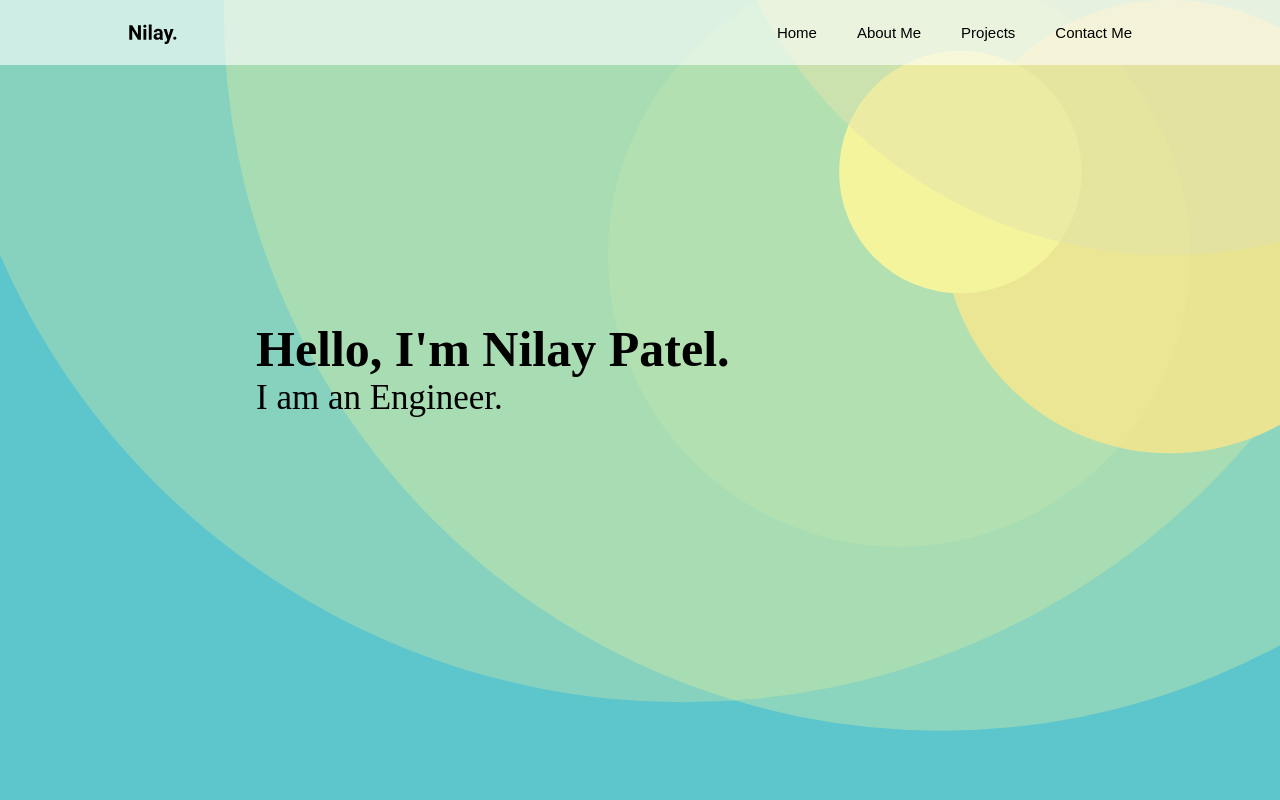
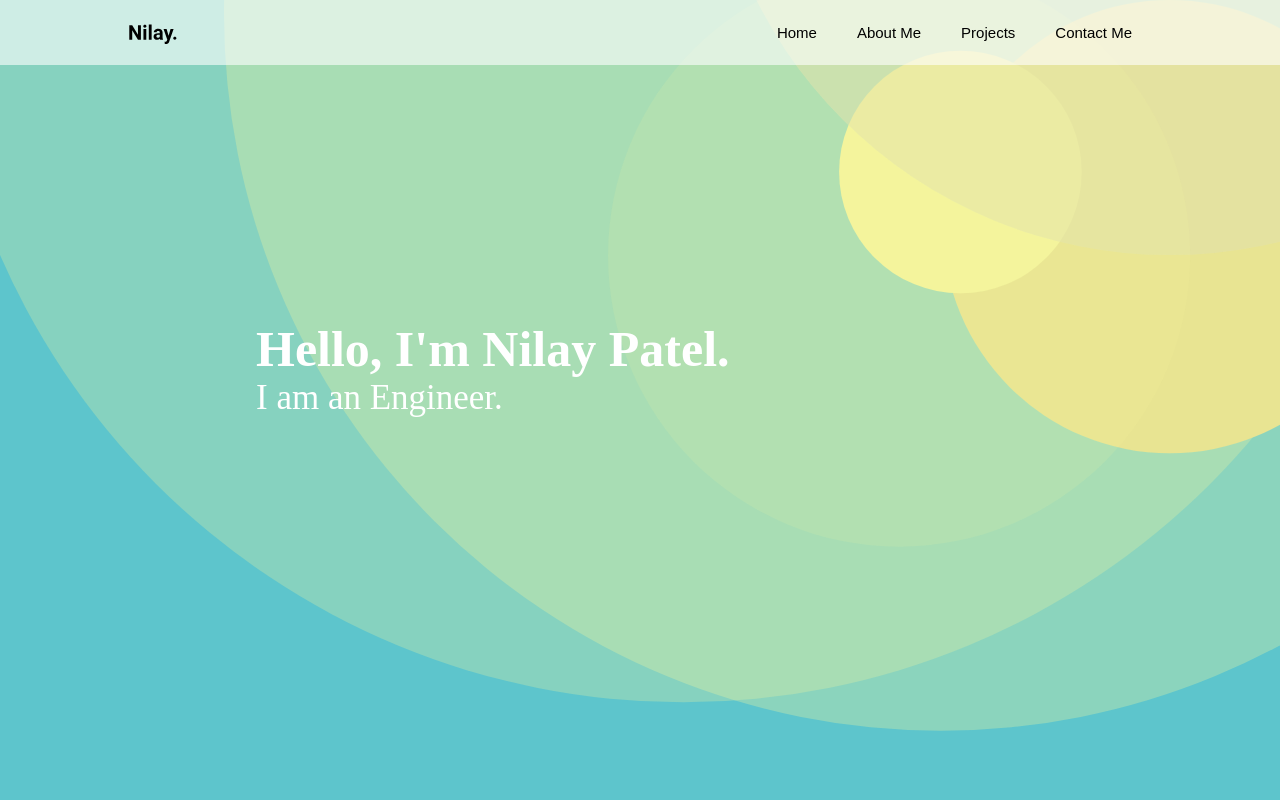
Before and after one commit to PNilay/my_portfolio, a React (Create React App) app: page / in a window 1280 px wide. Shown: the top 800 px of the page. Built offline with nearby package versions, Linux system fonts and the light colour scheme.

Commit message:
added links to two new goodle fonts

```diff
--- a/src/index.css
+++ b/src/index.css
@@ -1,3 +1,15 @@
+:root{
+   --primary--color: rgb(4, 4, 53);;
+   /* --secondary--color:#27e8a7; */
+   --tertiary--color:#df4576;
+   --navbar--bg--color:rgb(255 255 255 / 33%);
+
+   --sec--color:#ffcdb2;
+   --pri--color:#e5989b;
+   --secondary--color:#e5989b;
+
+
+}
 *{
     box-sizing: border-box;
     margin: 0;
@@ -6,9 +18,8 @@
 
 html, body { height: 100%; }
 body {
-  /* background:radial-gradient(ellipse at center, rgba(255,254,234,1) 0%, rgba(255,254,234,1) 35%, #B7E8EB 100%); */
-  /* background: #5DC5CC; */
-  background: seashell;
+  color:white;
+  background: var(--primary--color);
   background-size: cover;
   overflow-x: hidden;
 }
```
